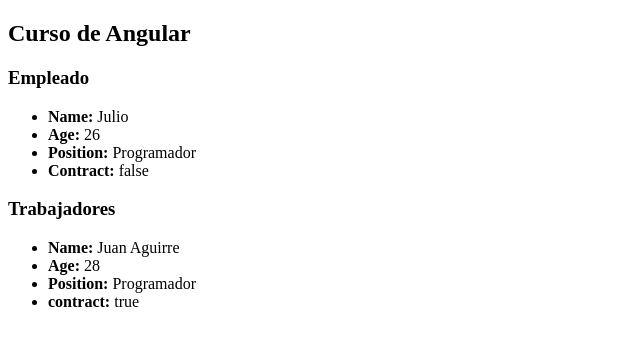
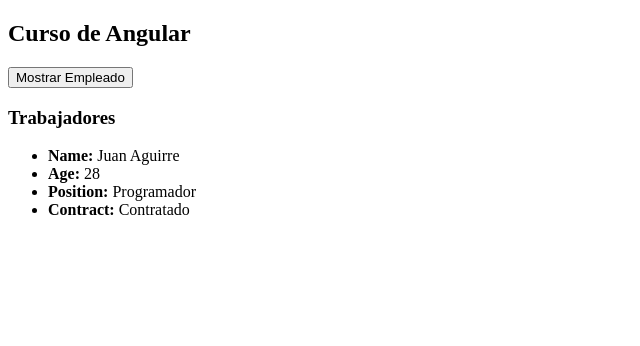
Before and after one commit to JUNIOR-SANCHEZ/Angular, an Angular app: page / in a window 1280 px wide. Shown: the top 346 px of the page, without its empty margins (0-640 px from the left). Built offline with nearby package versions, Linux system fonts and the light colour scheme.

Commit message:
udemy Directiva ngIf y evento click

```diff
--- a/src/app/empleado/empleado.component.html
+++ b/src/app/empleado/empleado.component.html
@@ -1,15 +1,28 @@
 <h2>{{title}}</h2>
+<button (click)="changeWorker(externalWorker=!externalWorker)">{{externalWorker ? 'Mostrar Trabajador' : 'Mostrar Empleado'}}</button>
+<div *ngIf="externalWorker == true">
   <h3>Empleado</h3>
   <ul>
-  <li><strong>Name: </strong>{{employee.name}}</li>
-  <li><strong>Age: </strong>{{employee.age}}</li>
-  <li><strong>Position: </strong>{{employee.position}}</li>
-  <li><strong>Contract: </strong>{{employee.hired}}</li>
+    <li>
+      <strong>Name: </strong>{{employee.name}}</li>
+    <li>
+      <strong>Age: </strong>{{employee.age}}</li>
+    <li>
+      <strong>Position: </strong>{{employee.position}}</li>
+    <li>
+      <strong>Contract: </strong>{{employee.hired ? 'Contratado' : 'No esta Contratado'}}</li>
   </ul>
+</div>
+<div *ngIf="externalWorker == false">
   <h3>Trabajadores</h3>
   <ul>
-  <li><strong>Name: </strong>{{workers[0].name}}</li>
-  <li><strong>Age: </strong>{{workers[0].age}}</li>
-  <li><strong>Position: </strong>{{workers[0].position}}</li>
-  <li><strong>contract: </strong>{{workers[0].hired}}</li>
+    <li>
+      <strong>Name: </strong>{{workers[0].name}}</li>
+    <li>
+      <strong>Age: </strong>{{workers[0].age}}</li>
+    <li>
+      <strong>Position: </strong>{{workers[0].position}}</li>
+    <li>
+      <strong>Contract: </strong>{{workers[0].hired ? 'Contratado' : 'No esta contratado'}}</li>
   </ul>
+</div>
--- a/src/app/empleado/empleado.component.ts
+++ b/src/app/empleado/empleado.component.ts
@@ -9,18 +9,23 @@
   public title:string;
   public employee:Employee;
   public workers:Array<Employee>;
+  public externalWorker:boolean;
   constructor() {
     this.title = "Curso de Angular";
-    this.employee = new Employee("Julio",26,"Programador",false);
+    this.employee = new Employee("Julio Sánchez",26,"Programador",false);
     this.workers=[
       new Employee("Juan Aguirre",28,"Programador",true),
       new Employee("Manuel Perez",28,"Disñador",true),
       new Employee("Lorena Zambrano",24,"Farmaceutica",false),
       new Employee("Monica Sanchez",25,"Secretaria",true)
-    ]
+    ];
+    this.externalWorker = false;
    }
 
   ngOnInit() {
   }
+  changeExternal(value){
+    this.externalWorker = value;
+  };
 
 }
```
Lines whose indentation alone changed are shown as unchanged.
